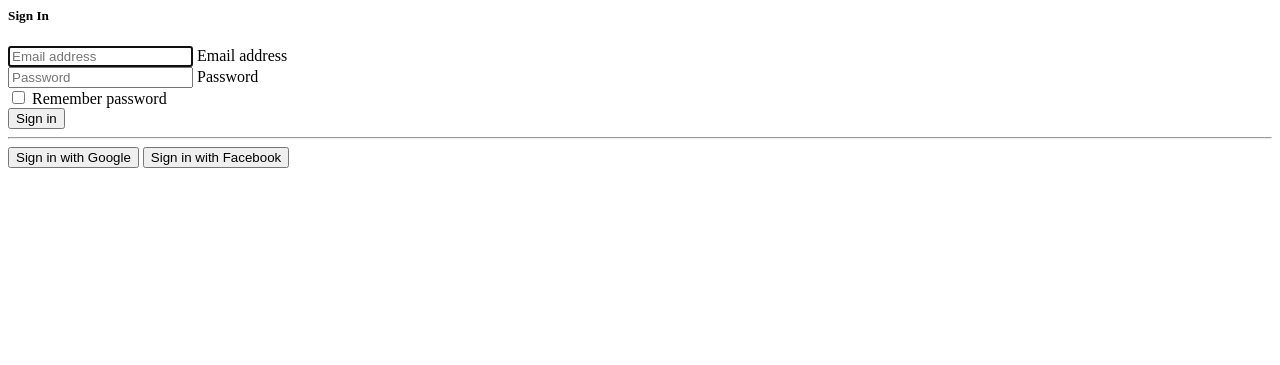
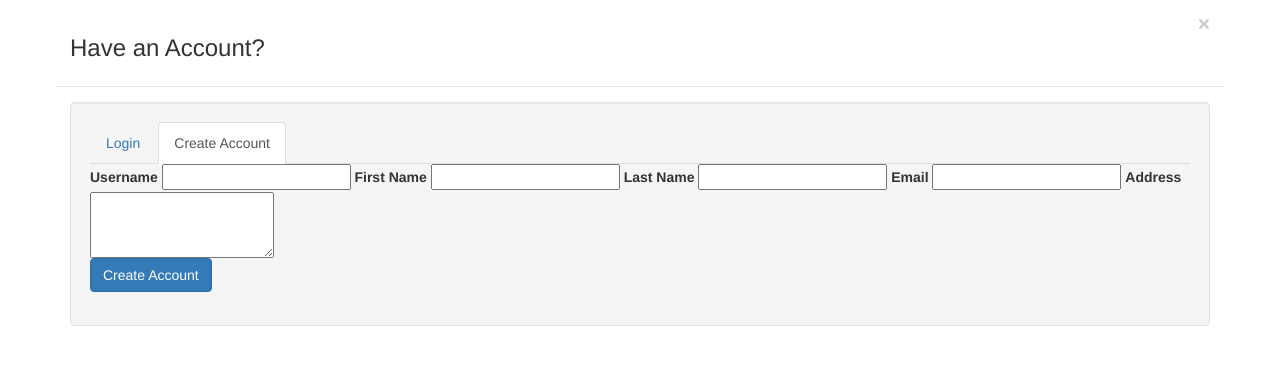
Before and after one commit to hang198/just_do_eat, a PHP site: page /view/user/login.php in a window 1280 px wide. Shown: the top 365 px of the page. Run offline with PHP 8.4, Linux system fonts and the light colour scheme; some libraries are stand-ins or nearby versions.

Commit message:
update login file

```diff
--- a/model/Product/ProductDB.php
+++ b/model/Product/ProductDB.php
@@ -11,4 +11,6 @@ class ProductDB
         $db = new DBConnect();
         $this->conn = $db->connect();
     }
+
+
 }
--- a/model/database/DBConnect.php
+++ b/model/database/DBConnect.php
@@ -13,8 +13,8 @@ class DBConnect
     public function __construct()
     {
         $this->dsn = "mysql:host=localhost;dbname=just_do_eat;charset=utf8";
-        $this->username = "quangdong";
-        $this->password = "@Dong071094";
+        $this->username = "baoquan ";
+        $this->password = "zZ0611@@@";
     }
 
     public function connect()
--- a/view/core/group_member.php
+++ b/view/core/group_member.php
@@ -14,7 +14,7 @@
                             <div class="text text-center">
                                 <p class="mb-5 pl-4 line">Đến từ Hải Phòng, nên là không thích nói chuyện lòng vòng</p>
                                 <p class="name">Vũ Thế Công</p>
-                                <span class="position">Nhặt rau thuê </span>
+                                <span class="position">Nhặt rau thuê</span>
                             </div>
                         </div>
                     </div>
--- /dev/null
+++ b/view/product/add.php
@@ -0,0 +1 @@
+<?php
--- /dev/null
+++ b/view/product/delete.php
@@ -0,0 +1 @@
+<?php
--- /dev/null
+++ b/view/product/edit.php
@@ -0,0 +1 @@
+<?php
--- /dev/null
+++ b/view/product/list.php
@@ -0,0 +1 @@
+<?php
--- a/view/user/login.php
+++ b/view/user/login.php
@@ -1,37 +1,100 @@
+<html lang="en"><head>
+    <meta charset="utf-8">
+    <meta name="robots" content="noindex, nofollow">
+
+    <title>Login/Register in Tabbed Interface - Bootsnipp.com</title>
+    <meta name="viewport" content="width=device-width, initial-scale=1">
+    <link href="//netdna.bootstrapcdn.com/twitter-bootstrap/2.3.2/css/bootstrap-combined.min.css" rel="stylesheet" id="bootstrap-css">
+    <style type="text/css">
+    </style>
+    <script src="//code.jquery.com/jquery-1.11.1.min.js"></script>
+    <script src="//netdna.bootstrapcdn.com/twitter-bootstrap/2.3.2/js/bootstrap.min.js"></script>
+    <script type="text/javascript">
+        window.alert = function(){};
+        var defaultCSS = document.getElementById('bootstrap-css');
+        function changeCSS(css){
+            if(css) $('head > link').filter(':first').replaceWith('<link rel="stylesheet" href="'+ css +'" type="text/css" />');
+            else $('head > link').filter(':first').replaceWith(defaultCSS);
+        }
+        $( document ).ready(function() {
+            var iframe_height = parseInt($('html').height());
+            window.parent.postMessage( iframe_height, 'https://bootsnipp.com');
+        });
+    </script>
+</head>
+<body>
 <div class="container">
     <div class="row">
-        <div class="col-sm-9 col-md-7 col-lg-5 mx-auto bg-">
-            <div class="card card-signin my-5">
-                <div class="card-body">
-                    <h5 class="card-title text-center">Sign In</h5>
-                    <form class="form-signin">
-                        <div class="form-label-group">
-                            <input type="text" id="inputEmail" class="form-control" placeholder="Email address" required
-                                   autofocus>
-                            <label for="inputEmail">Email address</label>
+        <div class="span12">
+            <div class="" id="loginModal">
+                <div class="modal-header">
+                    <button type="button" class="close" data-dismiss="modal" aria-hidden="true">×</button>
+                    <h3>Have an Account?</h3>
+                </div>
+                <div class="modal-body">
+                    <div class="well">
+                        <ul class="nav nav-tabs">
+                            <li class=""><a href="#login" data-toggle="tab">Login</a></li>
+                            <li class="active"><a href="#create" data-toggle="tab">Create Account</a></li>
+                        </ul>
+                        <div id="myTabContent" class="tab-content">
+                            <div class="tab-pane" id="login">
+                                <form class="form-horizontal" action="" method="POST">
+                                    <fieldset>
+                                        <div id="legend">
+                                            <legend class="">Login</legend>
+                                        </div>
+                                        <div class="control-group">
+                                            <!-- Username -->
+                                            <label class="control-label" for="username">Username</label>
+                                            <div class="controls">
+                                                <input type="text" id="username" name="username" placeholder="" class="input-xlarge">
+                                            </div>
                                         </div>
 
-                        <div class="form-label-group">
-                            <input type="password" id="inputPassword" class="form-control" placeholder="Password"
-                                   required>
-                            <label for="inputPassword">Password</label>
+                                        <div class="control-group">
+                                            <!-- Password-->
+                                            <label class="control-label" for="password">Password</label>
+                                            <div class="controls">
+                                                <input type="password" id="password" name="password" placeholder="" class="input-xlarge">
+                                            </div>
                                         </div>
 
-                        <div class="custom-control custom-checkbox mb-3">
-                            <input type="checkbox" class="custom-control-input" id="customCheck1">
-                            <label class="custom-control-label" for="customCheck1">Remember password</label>
+
+                                        <div class="control-group">
+                                            <!-- Button -->
+                                            <div class="controls">
+                                                <button class="btn btn-success">Login</button>
                                             </div>
-                        <button class="btn btn-lg btn-primary btn-block text-uppercase" type="submit">Sign in</button>
-                        <hr class="my-4">
-                        <button class="btn btn-lg btn-google btn-block text-uppercase" type="submit"><i
-                                    class="fab fa-google mr-2"></i> Sign in with Google
-                        </button>
-                        <button class="btn btn-lg btn-facebook btn-block text-uppercase" type="submit"><i
-                                    class="fab fa-facebook-f mr-2"></i> Sign in with Facebook
-                        </button>
+                                        </div>
+                                    </fieldset>
+                                </form>
+                            </div>
+                            <div class="tab-pane active" id="create">
+                                <form id="tab">
+                                    <label>Username</label>
+                                    <input type="text" value="" class="input-xlarge">
+                                    <label>First Name</label>
+                                    <input type="text" value="" class="input-xlarge">
+                                    <label>Last Name</label>
+                                    <input type="text" value="" class="input-xlarge">
+                                    <label>Email</label>
+                                    <input type="text" value="" class="input-xlarge">
+                                    <label>Address</label>
+                                    <textarea value="Smith" rows="3" class="input-xlarge">                        </textarea>
+
+                                    <div>
+                                        <button class="btn btn-primary">Create Account</button>
+                                    </div>
                                 </form>
                             </div>
                         </div>
                     </div>
                 </div>
             </div>
+        </div>
+    </div>	<script type="text/javascript">
+    </script>
+
+
+</div></body></html>
```
Also changed, not shown: css/login.css (added, +109 -0 lines), js/login.js (added, +18 -0 lines). Lines whose indentation alone changed are shown as unchanged.
